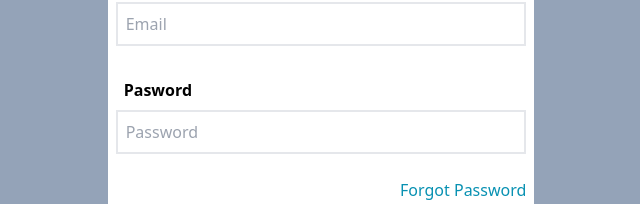
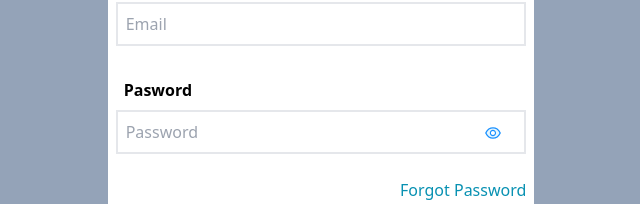
Before and after one commit to RishuBhaisora/my_awesome_chat, a React (Vite) app: page /login in a window 1280 px wide. Shown: the part 212-416 px from the top of the page, without its empty margins (319-959 px from the left). Built offline with nearby package versions, Linux system fonts and the light colour scheme.

Commit message:
added show/hide password icon and functionality

```diff
--- a/src/App.tsx
+++ b/src/App.tsx
@@ -93,8 +93,7 @@ function App() {
           <Route path="*" element={<Navigate to={redirectUrl ?? "/user"} />} />
         </>
       ) : (
-        <Route path="*" element={<AuthPage />}></Route>
-      )}
+        <Route path="*" element={<AuthPage />}/>      )}
     </Routes>
   );
 }
--- a/src/components/signup-login-page/LoginPage.tsx
+++ b/src/components/signup-login-page/LoginPage.tsx
@@ -1,12 +1,14 @@
 import { ErrorMessage, Form, Formik } from "formik";
-import { memo } from "react";
+import { memo, useState } from "react";
 import * as Yup from "yup";
 import Input from "../../shared-resources/FieldComp";
 import { useDispatch } from "react-redux";
 import { loginAction } from "../../redux/actions/authActions";
+import { EyeInvisibleTwoTone, EyeTwoTone } from "@ant-design/icons";
 
 const LoginPage = () => {
   const dispatch = useDispatch();
+  const [showPassword, setShowPassword] = useState(false);
 
   const SignupSchema = Yup.object().shape({
     email: Yup.string().email("Invalid email").required("Required"),
@@ -48,9 +50,13 @@ const LoginPage = () => {
                 <ErrorMessage name="email" />
                 <Input
                   label="Pasword"
-                  type="password"
+                  type={showPassword ? "text" : "password"}
                   name="password"
                   placeholder="Password"
+                  endIcon={showPassword ? EyeInvisibleTwoTone : EyeTwoTone}
+                  onEndIconClick={() => {
+                    setShowPassword(!showPassword);
+                  }}
                 />
                 <span className="p-1" />
                 <ErrorMessage name="password" />
--- a/src/components/signup-login-page/SignUpPage.tsx
+++ b/src/components/signup-login-page/SignUpPage.tsx
@@ -1,11 +1,15 @@
 import { ErrorMessage, Form, Formik } from "formik";
-import { memo } from "react";
+import { memo, useState } from "react";
 import { useNavigate } from "react-router";
 import * as Yup from "yup";
 import Input from "../../shared-resources/FieldComp";
 import authService from "../../services/authService";
+import { EyeInvisibleTwoTone, EyeTwoTone } from "@ant-design/icons";
 
 const SignUpPage = () => {
+  const [showPassword, setShowPassword] = useState(false);
+  const [showConfirmPassword, setShowConfirmPassword] = useState(false);
+
   const SignupSchema = Yup.object().shape({
     name: Yup.string().required("Required"),
     email: Yup.string().email("Invalid email").required("Required"),
@@ -67,17 +71,27 @@ const SignUpPage = () => {
                 <ErrorMessage name="email" />
                 <Input
                   label="Password"
-                  type="password"
+                  type={showPassword ? "text" : "password"}
                   name="password"
                   placeholder="Password"
+                  endIcon={showPassword ? EyeInvisibleTwoTone : EyeTwoTone}
+                  onEndIconClick={() => {
+                    setShowPassword(!showPassword);
+                  }}
                 />
                 <span className="p-1" />
                 <ErrorMessage name="password" />
                 <Input
                   label="Confirm Password"
-                  type="password"
+                  type={showConfirmPassword ? "text" : "password"}
                   name="confirm"
                   placeholder="Confirm Password"
+                  endIcon={
+                    showConfirmPassword ? EyeInvisibleTwoTone : EyeTwoTone
+                  }
+                  onEndIconClick={() => {
+                    setShowConfirmPassword(!showConfirmPassword);
+                  }}
                 />
                 <span className="p-1" />
                 <ErrorMessage name="confirm" />
--- a/src/shared-resources/FieldComp.tsx
+++ b/src/shared-resources/FieldComp.tsx
@@ -1,23 +1,31 @@
 import { Field } from "formik";
 import { FC, memo } from "react";
+import Button from "./avatar/Button";
 
 type InputProps = {
   type: string;
   name: string;
   placeholder: string;
   label: string;
+  endIcon?: any;
+  onEndIconClick?: () => void;
 };
 
 const FieldComp: FC<InputProps> = (props) => {
+  const { onEndIconClick, endIcon, label } = props;
+  const EndIcon = endIcon;
   return (
-    <div className=" ">
-      <h1 className="p-2 text-md font-bold">{props.label}</h1>
+    <div className="relative">
+      <h1 className="p-2 text-md font-bold">{label}</h1>
 
       <Field className="w-full border-2 p-2 focus:outline-none" {...props} />
+      {EndIcon && (
+        <button type="button" onClick={onEndIconClick}>
+          <EndIcon className="absolute top-[65%] left-[90%]" />
+        </button>
+      )}
     </div>
   );
 };
 
-FieldComp.defaultProps = {};
-
 export default memo(FieldComp);
```
